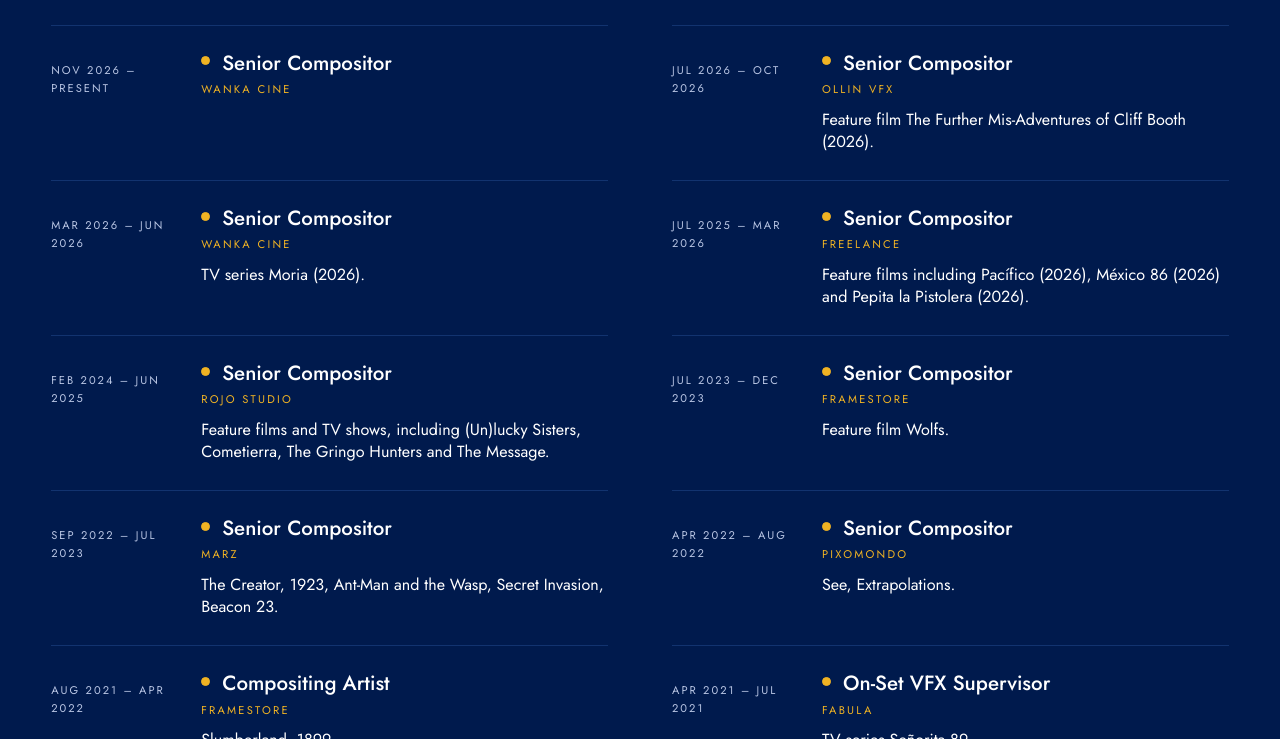
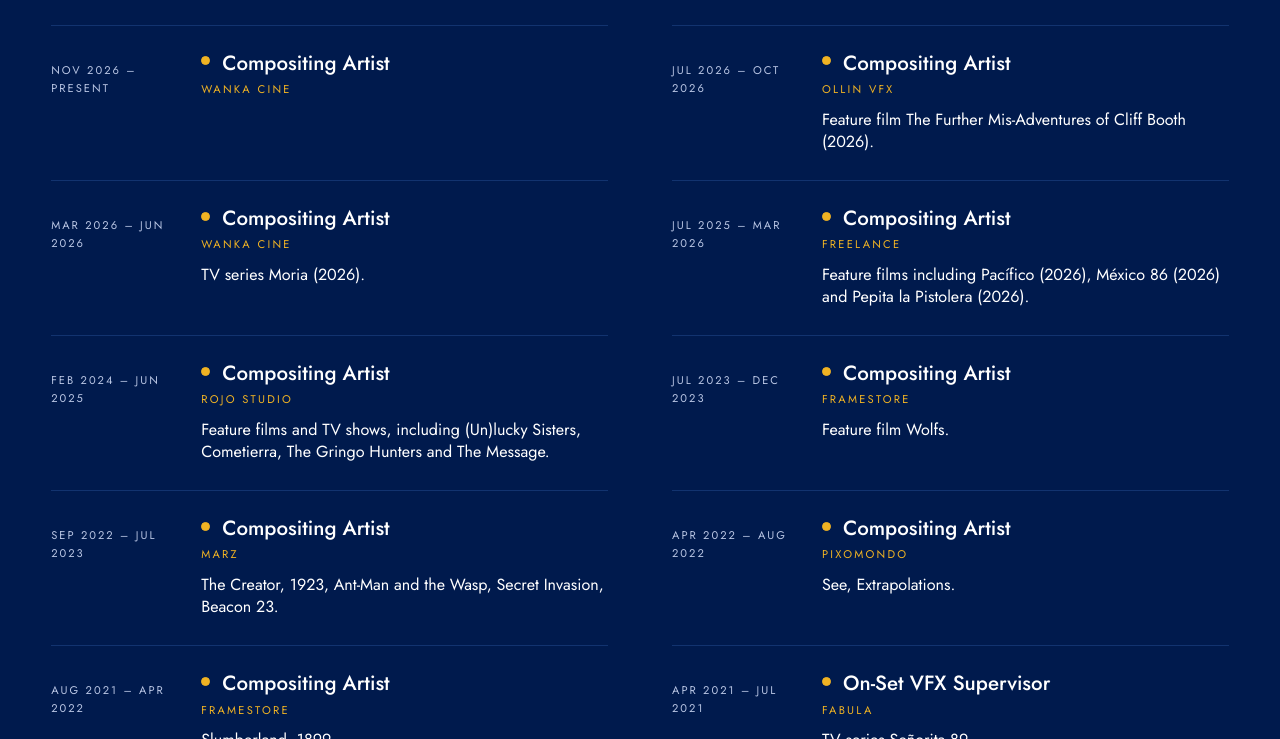
Before and after one commit to marianolaxerna-eng/marianolaxerna-eng.github.io, a plain HTML site: page boca_theme.html in a window 1280 px wide. Shown: the part 1233-1972 px from the top of the page. Drawn offline with Linux system fonts and the light colour scheme.

Commit message:
Boca theme: Senior Compositor titles to Compositing Artist
Co-Authored-By: Claude Sonnet 5.5 <noreply@anthropic.com>

```diff
--- a/boca_theme.html
+++ b/boca_theme.html
@@ -302,7 +302,7 @@
         <div>
           <h2>About me</h2>
           <p>
-            I am an Argentinian-Italian Senior Compositor based in Mendoza with 11+ years of
+            I am an Argentinian-Italian Compositing Artist based in Mendoza with 11+ years of
             experience in VFX compositing, working with skilled professionals in feature films,
             TV commercials, cinematic video games and TV shows.
           </p>
@@ -325,41 +325,41 @@
           <ul class="timeline">
             <li>
               <div class="date">Nov 2026 – Present</div>
-              <div><div class="role">Senior Compositor</div><div class="co">Wanka Cine</div></div>
+              <div><div class="role">Compositing Artist</div><div class="co">Wanka Cine</div></div>
             </li>
             <li>
               <div class="date">Jul 2026 – Oct 2026</div>
-              <div><div class="role">Senior Compositor</div><div class="co">Ollin VFX</div>
+              <div><div class="role">Compositing Artist</div><div class="co">Ollin VFX</div>
               <p>Feature film The Further Mis-Adventures of Cliff Booth (2026).</p></div>
             </li>
             <li>
               <div class="date">Mar 2026 – Jun 2026</div>
-              <div><div class="role">Senior Compositor</div><div class="co">Wanka Cine</div>
+              <div><div class="role">Compositing Artist</div><div class="co">Wanka Cine</div>
               <p>TV series Moria (2026).</p></div>
             </li>
             <li>
               <div class="date">Jul 2025 – Mar 2026</div>
-              <div><div class="role">Senior Compositor</div><div class="co">Freelance</div>
+              <div><div class="role">Compositing Artist</div><div class="co">Freelance</div>
               <p>Feature films including Pacífico (2026), México 86 (2026) and Pepita la Pistolera (2026).</p></div>
             </li>
             <li>
               <div class="date">Feb 2024 – Jun 2025</div>
-              <div><div class="role">Senior Compositor</div><div class="co">Rojo Studio</div>
+              <div><div class="role">Compositing Artist</div><div class="co">Rojo Studio</div>
               <p>Feature films and TV shows, including (Un)lucky Sisters, Cometierra, The Gringo Hunters and The Message.</p></div>
             </li>
             <li>
               <div class="date">Jul 2023 – Dec 2023</div>
-              <div><div class="role">Senior Compositor</div><div class="co">Framestore</div>
+              <div><div class="role">Compositing Artist</div><div class="co">Framestore</div>
               <p>Feature film Wolfs.</p></div>
             </li>
             <li>
               <div class="date">Sep 2022 – Jul 2023</div>
-              <div><div class="role">Senior Compositor</div><div class="co">MARZ</div>
+              <div><div class="role">Compositing Artist</div><div class="co">MARZ</div>
               <p>The Creator, 1923, Ant-Man and the Wasp, Secret Invasion, Beacon 23.</p></div>
             </li>
             <li>
               <div class="date">Apr 2022 – Aug 2022</div>
-              <div><div class="role">Senior Compositor</div><div class="co">Pixomondo</div>
+              <div><div class="role">Compositing Artist</div><div class="co">Pixomondo</div>
               <p>See, Extrapolations.</p></div>
             </li>
             <li>
```
Also changed, not shown: index.html (+9 -9 lines).
